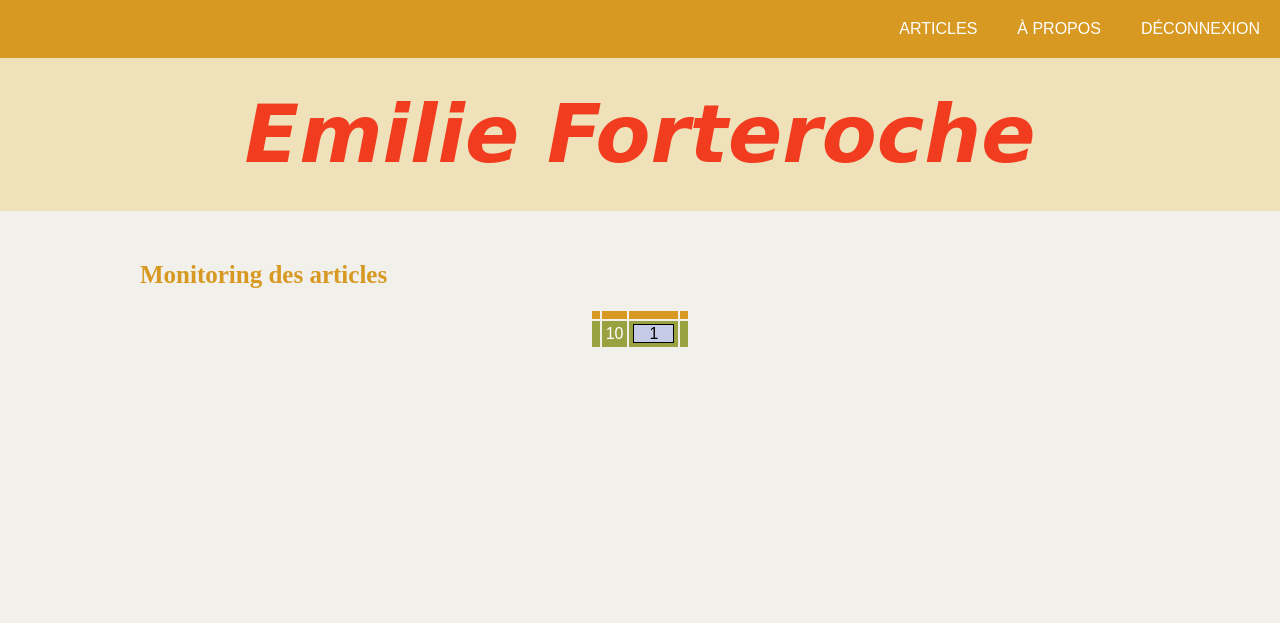
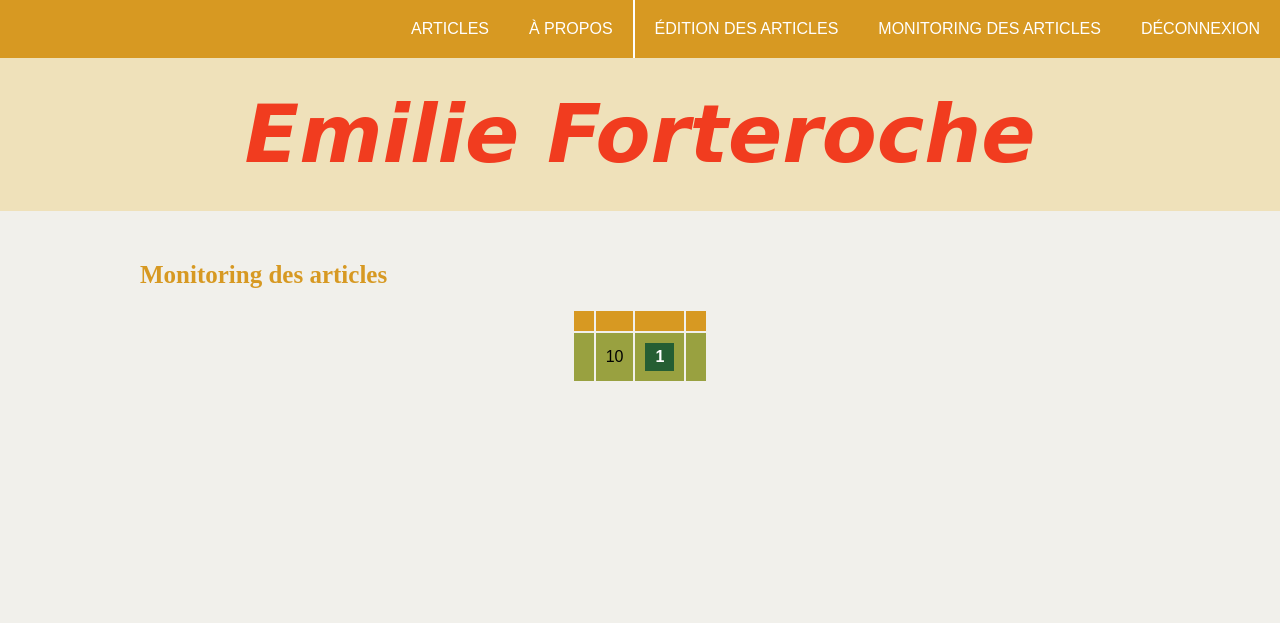
Before and after one commit to OpenClassrooms79/Projet-5-mission, a PHP site: template mission/views/templates/adminArticles.php in a window 1280 px wide. Shown: the top 623 px of the page. Run offline with PHP 8.4, Linux system fonts and the light colour scheme; the visitor is signed in with stand-in values (Sample User, id 1); the template is opened without the code that fills it: most values are stand-ins (such as "Sample title", 1, 10 or a date in 2020); data that the repository does not hold is empty; a stand-in replaces the project's code that opens the database connection; some web fonts are replaced.

Commit message:
- amélioration des liens vers la gestion des commentaires - affichage du nombre de commentaires supprimés - ajout des liens vers les pages admin dans le menu principal - réorganisation des classes CSS dans le fichier style.css

```diff
--- a/mission/css/style.css
+++ b/mission/css/style.css
@@ -59,6 +59,27 @@
 a {
     text-decoration: none;
     color: inherit;
+}
+
+TABLE, TH, TD {
+    color: black;
+}
+
+TH, TD {
+    border: white solid 0;
+    padding: 10px;
+}
+
+THEAD {
+    background-color: var(--headerColor);
+}
+
+tbody tr:nth-child(odd) {
+    background-color: var(--commentPaleColor);
+}
+
+tbody tr:nth-child(even) {
+    background-color: rgba(153, 161, 64, 0.6);
 }
 
 /**
@@ -155,6 +176,10 @@
     text-transform: uppercase;
     font-size: 16px;
     color: white;
+}
+
+.menuLeftSeparator {
+    border-left: 2px solid white;
 }
 
 /**
@@ -338,70 +363,11 @@
     border: 1px solid var(--backgroundColor);
 }
 
-/**
- * Footer global de la page.
- */
-footer {
-    position: fixed;
-    bottom: 0;
-    display: flex;
-    justify-content: center;
-    width: 100%;
-    padding: 20px;
-    color: white;
-    background-color: var(--headerColor);
-}
-
-TABLE, TH, TD {
-    /*border: white solid 1px;*/
-    color: white;
-}
-
-TH, TD {
-    border: white solid 0;
-    padding: 4px;
-}
-
-THEAD {
-    background-color: var(--headerColor);
-}
-
-tbody tr:nth-child(odd) {
-    background-color: var(--commentPaleColor);
-}
-
-tbody tr:nth-child(even) {
-    background-color: var(--commentColor);
-}
-
 .sorted {
     display: inline-flex;
     flex-direction: row;
     align-items: center;
     gap: 5px;
-}
-
-.sortedTitle {
-
-}
-
-.sortedOrder {
-
-}
-
-.cellCenter {
-    text-align: center;
-}
-
-.cellRight {
-    text-align: right;
-}
-
-TD > A {
-    border: 1px solid black;
-    padding: 0 15px 0 15px;
-    background-color: var(--quoteColor);
-    color: black;
 }
 
 FORM.deleteComments {
@@ -417,3 +383,48 @@
     font-size: 1.5rem;
     font-weight: bold;
 }
+
+TD .submit {
+    display: block;
+}
+
+.articleTitle {
+    font-size: 25px;
+    font-family: 'Times New Roman', Times, serif;
+    color: var(--headerColor);
+}
+
+.deletedComments {
+    margin-top: 20px;
+}
+
+/**
+ * Footer global de la page.
+ */
+
+footer {
+    position: fixed;
+    bottom: 0;
+    display: flex;
+    justify-content: center;
+    width: 100%;
+    padding: 20px;
+    color: white;
+    background-color: var(--headerColor);
+}
+
+/**
+ * Divers
+ */
+
+.cellCenter {
+    text-align: center;
+}
+
+.cellRight {
+    text-align: right;
+}
+
+.date {
+    white-space: nowrap;
+}
--- a/mission/views/templates/adminArticles.php
+++ b/mission/views/templates/adminArticles.php
@@ -13,9 +13,9 @@
     <?php foreach ($articles as $article) { ?>
         <tr>
             <td><?= Utils::format($article->getTitle()) ?></td>
-            <td><?= $article->getViews() ?></td>
-            <td class="cellCenter"><a href="index.php?action=deleteComments&article=<?= $article->getId() ?>"><?= $article->getCommentsCount() ?></a></td>
-            <td class="cellRight"><?= Utils::convertDateToFrenchFormat($article->getDateCreation()) ?></td>
+            <td class="cellCenter"><?= $article->getViews() ?></td>
+            <td class="cellCenter"><a class="submit" href="index.php?action=deleteComments&article=<?= $article->getId() ?>" title="Aller à la gestion des commentaires"><?= $article->getCommentsCount() ?></a></td>
+            <td class="cellRight date"><?= Utils::convertDateToFrenchFormat($article->getDateCreation()) ?></td>
         </tr>
     <?php } ?>
     </tbody>
--- a/mission/views/templates/main.php
+++ b/mission/views/templates/main.php
@@ -23,11 +23,12 @@
         <a href="index.php">Articles</a>
         <a href="index.php?action=apropos">À propos</a>
         <?php
-                // Si on est connecté, on affiche le bouton de déconnexion, sinon, on affiche le bouton de connexion :
-                if (isset($_SESSION['user'])) {
-                    echo '<a href="index.php?action=disconnectUser">Déconnexion</a>';
-                }
-                ?>
+        // Si on est connecté, on affiche les liens vers les pages admin
+        if (isset($_SESSION['user'])) { ?>
+            <a href="index.php?action=admin" class="menuLeftSeparator">Édition des articles</a>
+            <a href="index.php?action=adminArticles">Monitoring des articles</a>
+            <a href="index.php?action=disconnectUser">Déconnexion</a>
+        <?php } ?>
     </nav>
     <h1>Emilie Forteroche</h1>
 </header>
```
Also changed, not shown: mission/controllers/AdminController.php (+6 -3 lines), mission/models/CommentManager.php (+8 -2 lines), mission/views/templates/adminComments.php (+8 -4 lines). Lines whose indentation alone changed are shown as unchanged.
